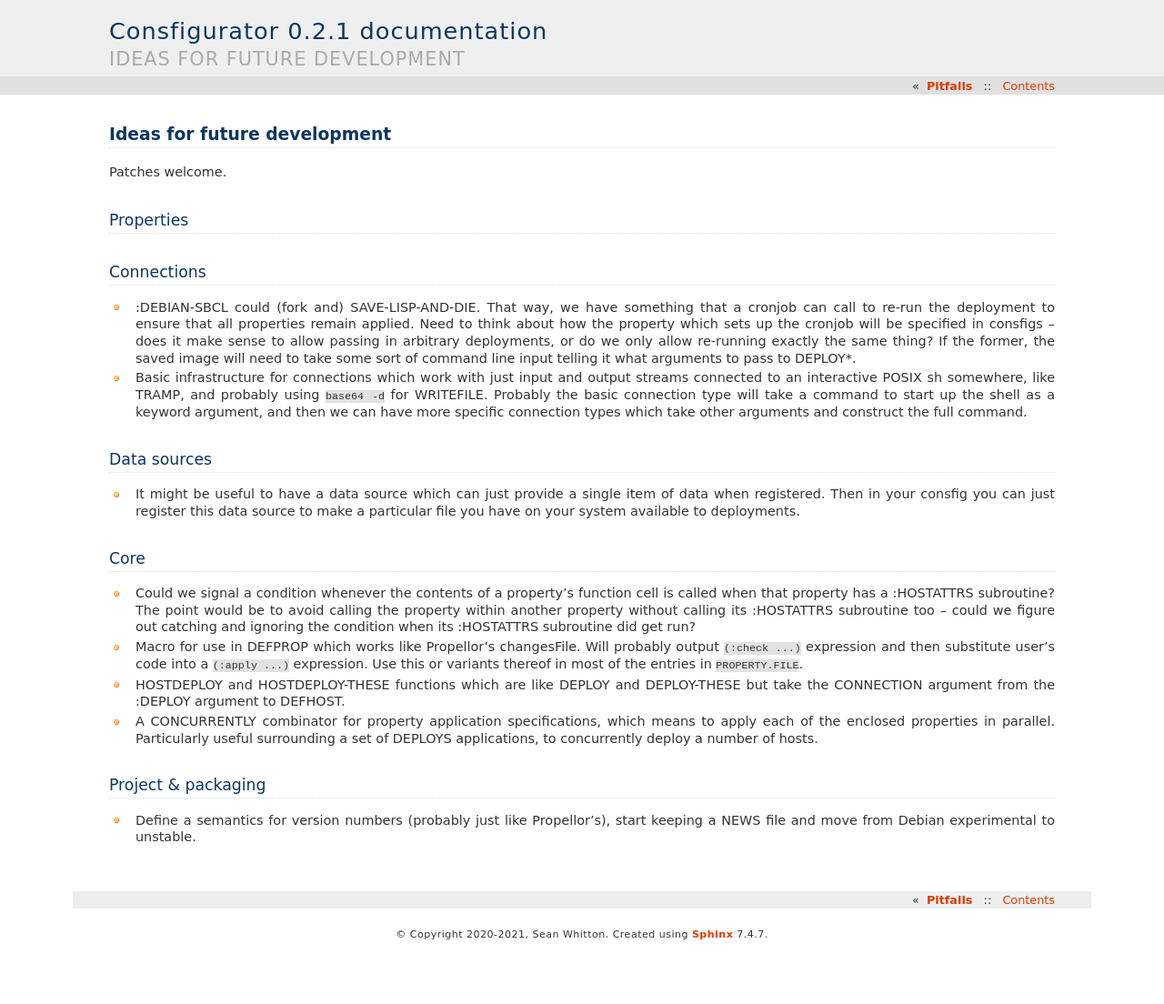
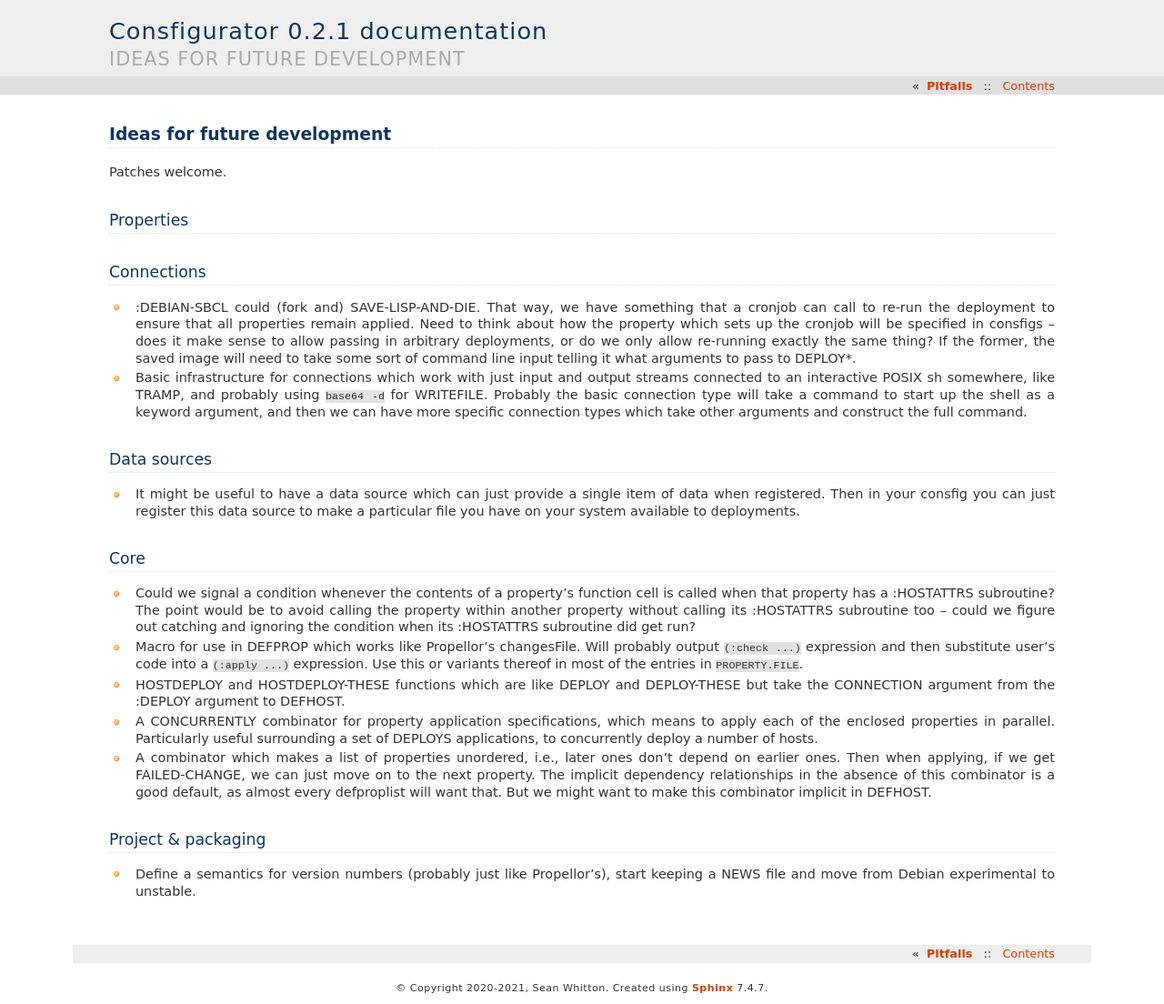
Before and after one commit to spwhitton/consfigurator, a Sphinx documentation site: the page built from doc/ideas.rst, in a window 1280 px wide. Shown: the whole page at 91% size. Built offline with Sphinx 7.4.7, drawn with Linux system fonts in a browser that asks for light colours; before the commit the page ends 1045 px from its top, so only the background shows below that.

Commit message:
idea regarding combinator to make propspecs unordered
Signed-off-by: Sean Whitton <spwhitton@spwhitton.name>

```diff
--- a/doc/ideas.rst
+++ b/doc/ideas.rst
@@ -56,6 +56,13 @@ Core
   useful surrounding a set of DEPLOYS applications, to concurrently deploy a
   number of hosts.
 
+- A combinator which makes a list of properties unordered, i.e., later ones
+  don't depend on earlier ones.  Then when applying, if we get FAILED-CHANGE,
+  we can just move on to the next property.  The implicit dependency
+  relationships in the absence of this combinator is a good default, as almost
+  every defproplist will want that.  But we might want to make this combinator
+  implicit in DEFHOST.
+
 Project & packaging
 -------------------
 
```
